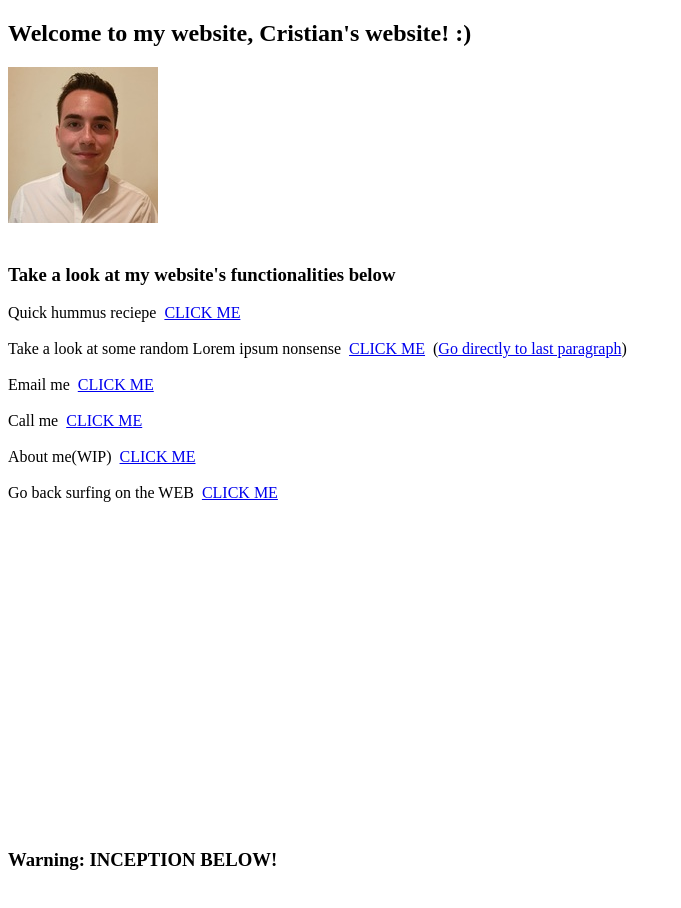
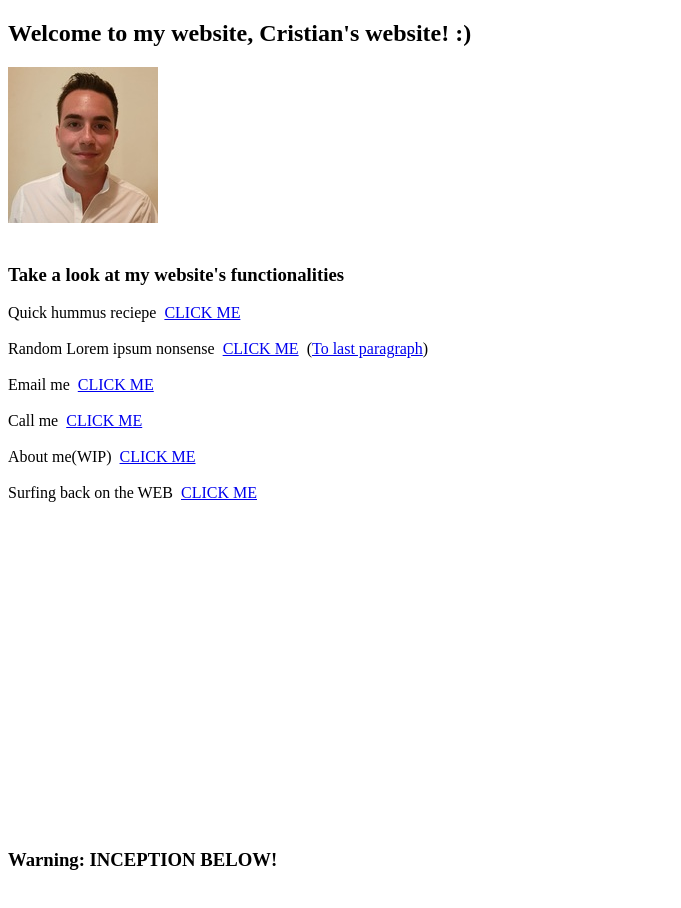
Before and after one commit to TorasFerdin/TorasFerdin.github.io, a plain HTML site: page index.html in a window 1280 px wide. Shown: the top 908 px of the page, without its empty margins (0-681 px from the left). Drawn offline with Linux system fonts and the light colour scheme.

Commit message:
-Improved formatting and positioning of elements and text

```diff
--- a/index.html
+++ b/index.html
@@ -12,20 +12,20 @@
      alt="Here you should have seen my beautiful face but something went wrong :(">
 <br><br>
 
-<h3>Take a look at my website's functionalities below</h3>
+<h3>Take a look at my website's functionalities</h3>
 
 Quick hummus reciepe&nbsp <a
         href="/html files/Quick humus recipe.html"> <!--PERCORSO/link RELATIVO -->
   CLICK ME</a>
 <!--"https://torasferdin.github.io/html%20files/Quick%20humus%20recipe.html" Percorso/link assoluto -->
 
-<br><br>Take a look at some random Lorem ipsum nonsense &nbsp;<a href="/html files/Lorem ipsum.html">CLICK ME</a>
-&nbsp;(<a href="/html files/Lorem ipsum.html#Heading_11">Go directly to last paragraph</a>)
+<br><br>Random Lorem ipsum nonsense &nbsp;<a href="/html files/Lorem ipsum.html">CLICK ME</a>
+&nbsp;(<a href="/html files/Lorem ipsum.html#Heading_11">To last paragraph</a>)
 
 <br><br>Email me &nbsp<a href="mailto:cristianscalingi97@gmail.com">CLICK ME</a>
 <br><br>Call me &nbsp;<a href="tel:+41789342565">CLICK ME</a>
 <br><br>About me(WIP) &nbsp;<a href="/html files/about me.html">CLICK ME</a>
-<br><br>Go back surfing on the WEB&nbsp&nbsp<a href="https://www.google.com/">CLICK ME</a>
+<br><br>Surfing back on the WEB&nbsp&nbsp<a href="https://www.google.com/">CLICK ME</a>
 
 <pre>
 
@@ -67,6 +67,25 @@ Quick hummus reciepe&nbsp <a
 
 
 
+
+
+
+
+
+
+
+
+
+
+
+
+
+
+
+
+
+
+
 </pre>
 <iframe src="index.html"
         width="1850" height="1850" scrolling="yes" loading="eager" style="border: solid black"></iframe>
```
